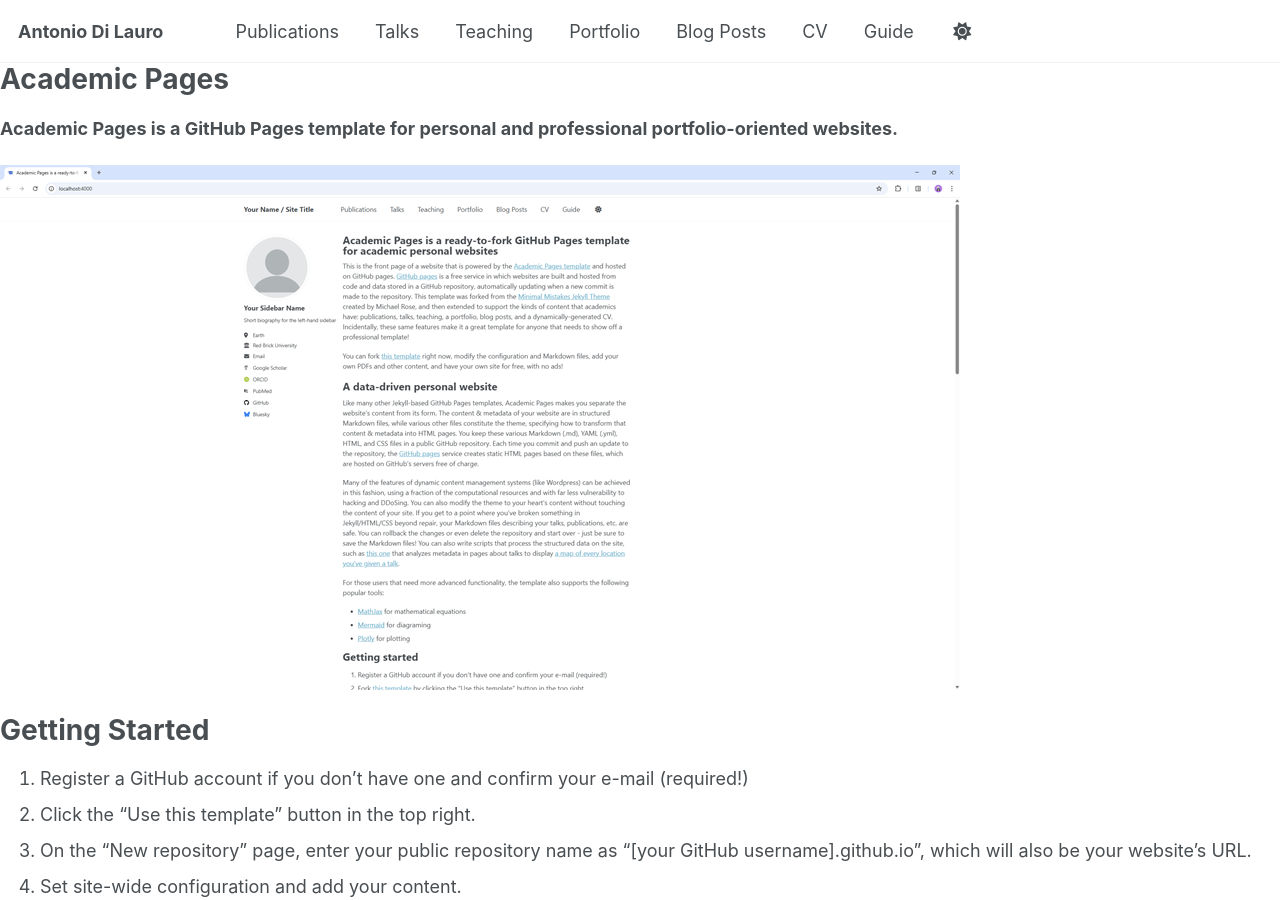
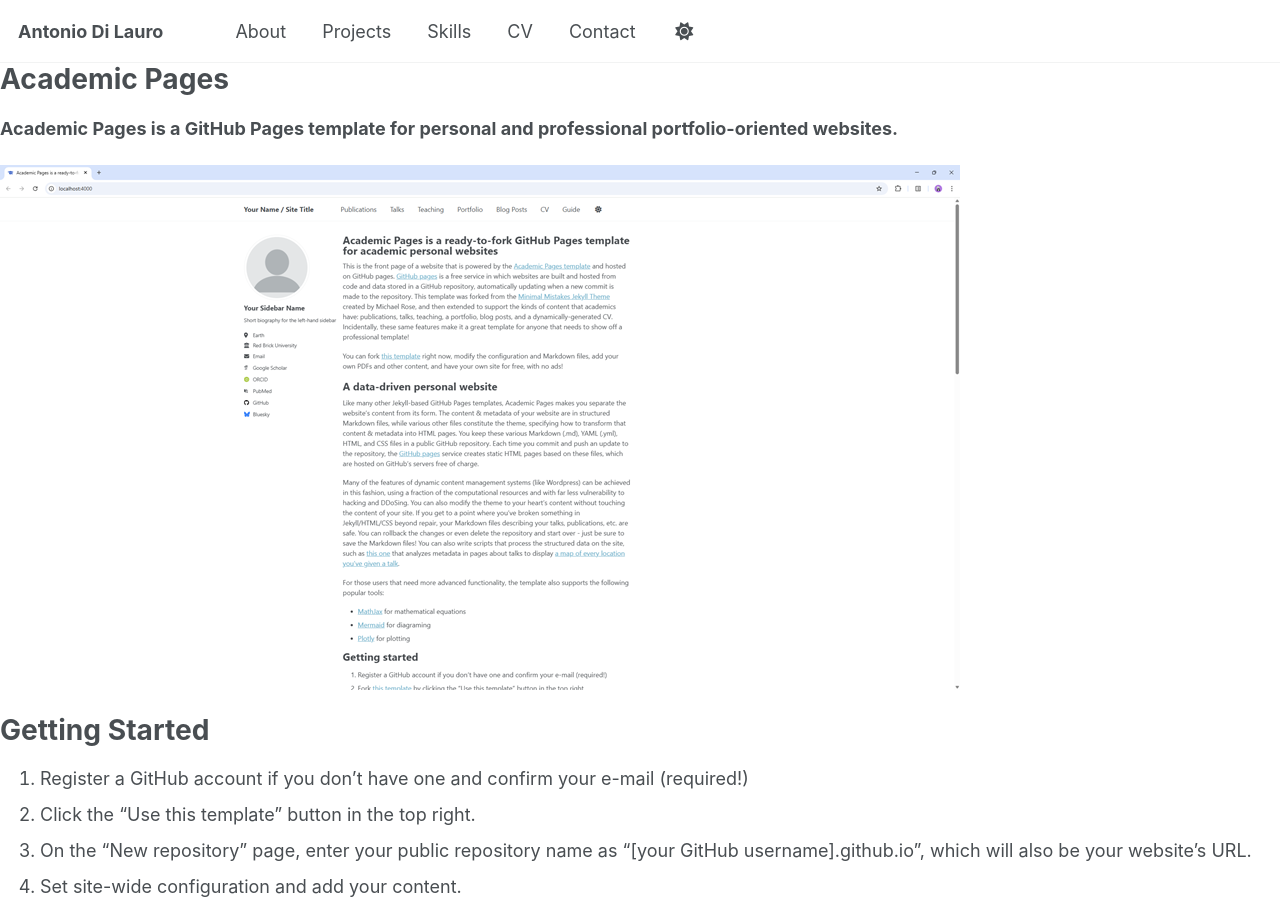
Before and after one commit to antodila/antodila.github.io, a Jekyll site: the page built from README.md, in a window 1280 px wide and 900 px high. Built offline with Jekyll 4.4.1, drawn with Linux system fonts in a browser that asks for light colours; our own code applies the rules of GitHub Pages for plain Markdown files; a script that is not in the unit is left out; part of the change alters nothing that is shown.

Commit message:
Update navigation links in header
Removed old navigation links and added new sections.

```diff
--- a/_data/navigation.yml
+++ b/_data/navigation.yml
@@ -1,33 +1,11 @@
-# The following is the order of the links in the header of the website.
-#
-# Changing the order here will adjust the order and you can also add additional
-# links. Removing a link prevents it from showing in the header, but does not
-# prevent it from being included in the site.
-#
-# NOTE that only one of the CV options should be selected, the first is for the
-#      Markdown formatted page while the second is generated using JSON.
-
 main:
-  - title: "Publications"
-    url: /publications/
-
-  - title: "Talks"
-    url: /talks/
-
-  - title: "Teaching"
-    url: /teaching/
-
-  - title: "Portfolio"
-    url: /portfolio/
-
-  - title: "Blog Posts"
-    url: /year-archive/
-
+  - title: "About"
+    url: /
+  - title: "Projects"
+    url: /projects/
+  - title: "Skills"
+    url: /skills/
   - title: "CV"
     url: /cv/
-
-  # - title: "CV"
-  #   url: /cv-json/
-
-  - title: "Guide"
-    url: /markdown/
+  - title: "Contact"
+    url: /contact/
```
